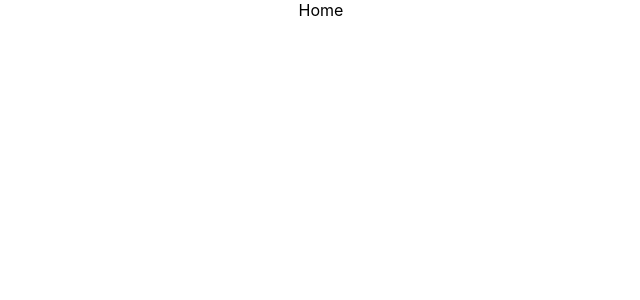
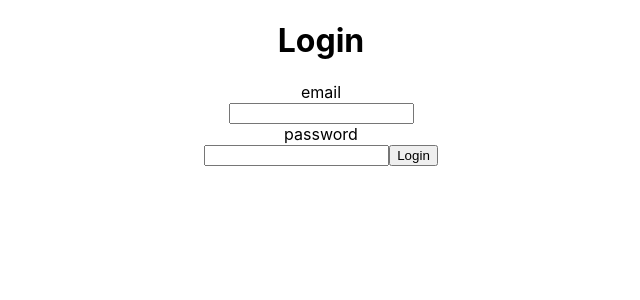
Before and after one commit to ImmanuelCurrah/FastingHelper, a React (Create React App) app in the folder client/: page / in a window 1280 px wide. Shown: the top 300 px of the page, without its empty margins (319-959 px from the left). Built offline with nearby package versions, Linux system fonts and the light colour scheme.

Commit message:
user may log in and name is displayed on home page

```diff
--- a/client/src/App.js
+++ b/client/src/App.js
@@ -1,12 +1,33 @@
 import { Routes, Route } from "react-router-dom";
-import { Home } from "./exports";
+import { useState, useEffect } from "react";
+import { verifyUser } from "./services/routes/UserRoutes/userRoutes";
+import { Home, LoginPage } from "./exports";
 import "./App.css";
 
 function App() {
+  const [currentUser, setCurrentUser] = useState(null);
+
+  useEffect(() => {
+    const getUser = async () => {
+      const user = await verifyUser();
+      setCurrentUser(user);
+    };
+    getUser();
+  }, []);
+
   return (
     <div className="App">
       <Routes>
-        <Route path="/" element={<Home />} />
+        <Route
+          path="/"
+          element={
+            currentUser ? (
+              <Home currentUser={currentUser} />
+            ) : (
+              <LoginPage setCurrentUser={setCurrentUser} />
+            )
+          }
+        />
       </Routes>
     </div>
   );
--- a/client/src/components/Forms/Login/LoginForm.jsx
+++ b/client/src/components/Forms/Login/LoginForm.jsx
@@ -0,0 +1,47 @@
+import { useState, useEffect } from "react";
+import { loginUser } from "../../../services/routes/UserRoutes/userRoutes";
+
+export default function LoginForm(props) {
+  const [input, setInput] = useState({
+    email: "",
+    password: "",
+  });
+  const { setCurrentUser } = props;
+
+  const changeHandler = (e) => {
+    const { id, value } = e.target;
+    setInput((prevInput) => ({
+      ...prevInput,
+      [id]: value,
+    }));
+  };
+
+  const onSubmit = async (e) => {
+    e.preventDefault();
+    let user = await loginUser(input);
+    setCurrentUser(user);
+  };
+
+  return (
+    <form onSubmit={onSubmit}>
+      <label>email</label>
+      <br />
+      <input
+        type="email"
+        id="email"
+        value={input.email}
+        onChange={changeHandler}
+      />
+      <br />
+      <label>password</label>
+      <br />
+      <input
+        type="password"
+        id="password"
+        value={input.password}
+        onChange={changeHandler}
+      />
+      <button>Login</button>
+    </form>
+  );
+}
--- a/client/src/exports/index.js
+++ b/client/src/exports/index.js
@@ -1 +1,3 @@
 export { default as Home } from "../screens/Home/Home";
+export { default as LoginForm } from "../components/Forms/Login/LoginForm";
+export { default as LoginPage } from "../screens/LoginPage/LoginPage";
--- a/client/src/screens/Home/Home.jsx
+++ b/client/src/screens/Home/Home.jsx
@@ -1,5 +1,7 @@
 import React from "react";
 
-export default function Home() {
-  return <div>Home</div>;
+export default function Home(props) {
+  const { currentUser } = props;
+  const firstName = currentUser.name.split(" ")[0];
+  return <div>{`Hi, ${firstName}`}</div>;
 }
--- /dev/null
+++ b/client/src/screens/LoginPage/LoginPage.jsx
@@ -0,0 +1,12 @@
+import { LoginForm } from "../../exports";
+
+export default function LoginPage(props) {
+  const { setCurrentUser } = props;
+
+  return (
+    <div>
+      <h1>Login</h1>
+      <LoginForm setCurrentUser={setCurrentUser} />
+    </div>
+  );
+}
--- a/client/src/services/Api/apiConfig.js
+++ b/client/src/services/Api/apiConfig.js
@@ -3,7 +3,7 @@ import axios from "axios";
 const baseURL =
   process.env.NODE_ENV === "production"
     ? "https://enigmatic-mesa-82837.herokuapp.com/"
-    : "http://localhost:3000";
+    : "http://localhost:3000/";
 
 export const api = axios.create({
   baseURL,
```
Also changed, not shown: client/src/UI/Button/Button.jsx (added), client/src/UI/Button/Button.module.css (added), client/src/screens/LoginPage/LoginPage.module.css (added).
